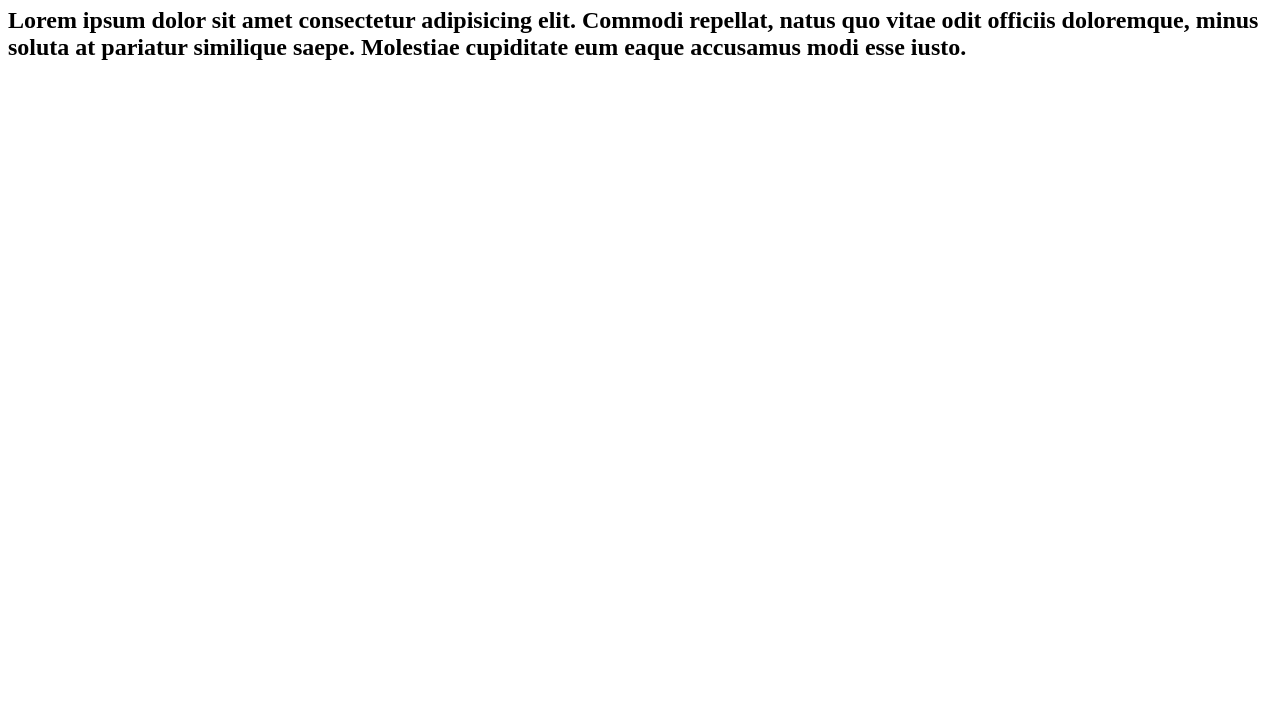
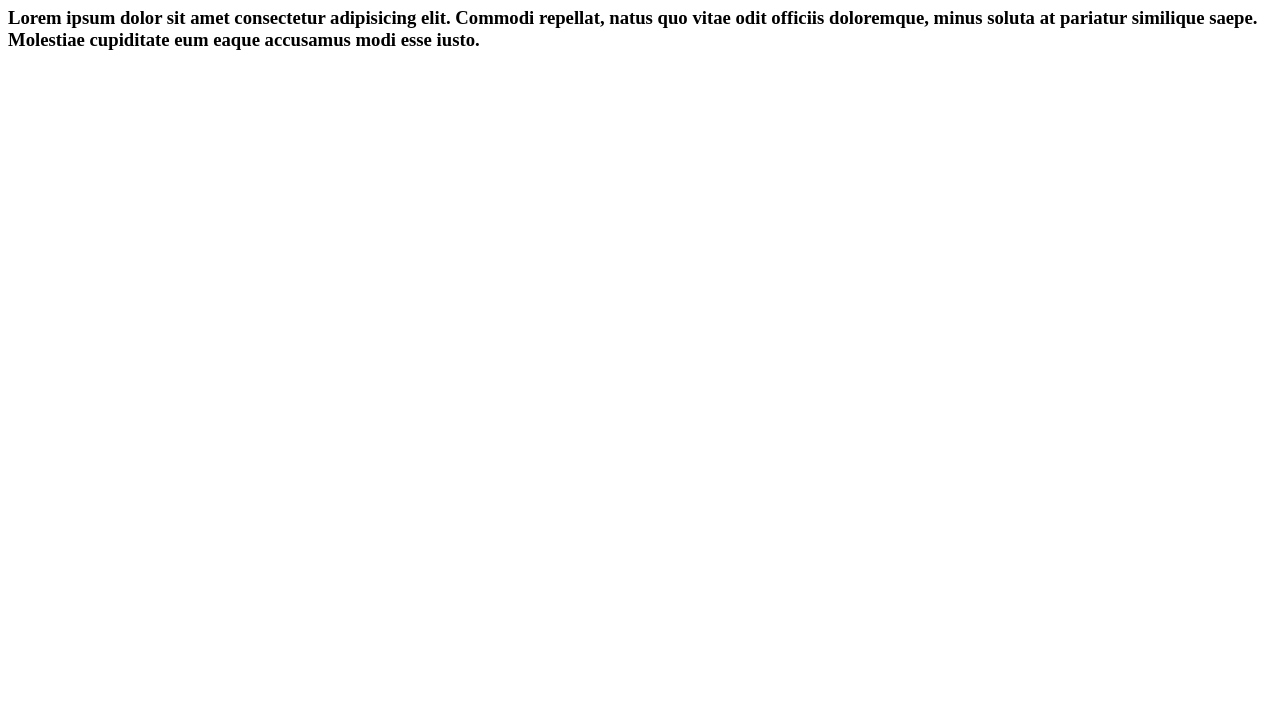
Before and after one commit to Rodrigu-dev/curso-git, a plain HTML site: page index.html in a window 1280 px wide. Shown: the part 73-800 px from the top of the page. Drawn offline with Linux system fonts and the light colour scheme.

Commit message:
11º commit - mudar h2 para h3

```diff
--- a/index.html
+++ b/index.html
@@ -7,6 +7,6 @@
 </head>
 <body>
     <h1>Olá teste</h1>
-    <h2>Lorem ipsum dolor sit amet consectetur adipisicing elit. Commodi repellat, natus quo vitae odit officiis doloremque, minus soluta at pariatur similique saepe. Molestiae cupiditate eum eaque accusamus modi esse iusto.</h2>
+    <h3>Lorem ipsum dolor sit amet consectetur adipisicing elit. Commodi repellat, natus quo vitae odit officiis doloremque, minus soluta at pariatur similique saepe. Molestiae cupiditate eum eaque accusamus modi esse iusto.</h3>
 </body>
 </html>
```
